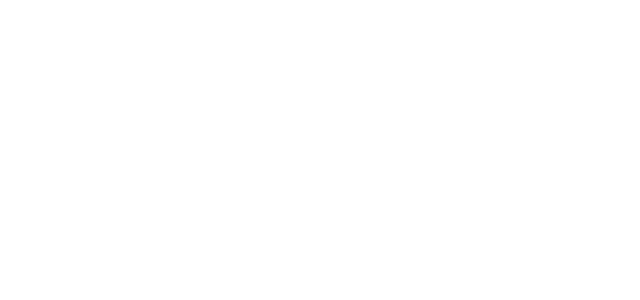
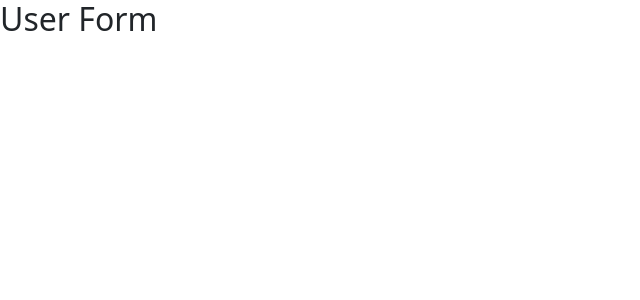
Before and after one commit to priyan1995/React-fundamenals, a React (Create React App) app: page /user-form in a window 1280 px wide. Shown: the top 300 px of the page, without its empty margins (0-640 px from the left). Built offline with nearby package versions, Linux system fonts and the light colour scheme.

Commit message:
components added for custom hooks

```diff
--- a/src/App.js
+++ b/src/App.js
@@ -17,6 +17,7 @@ import CardsList from './components/React-bootstrap/CardList';
 import LoginFormUi from './components/React-bootstrap/FormUi';
 import MaterialUiElements from './components/MaterialUi/MatirialUiElements';
 import { SlickSlider } from './components/Slick/SlickSlider';
+import { UserForm } from './components/User-form/UserForm';
 
 function App() {
 
@@ -80,6 +81,10 @@ function App() {
             <SlickSlider />
           </Route>
 
+          <Route path="/user-form">
+            <UserForm />
+          </Route>
+
 
 
         </Switch>
--- a/src/components/Home.js
+++ b/src/components/Home.js
@@ -37,6 +37,9 @@ export const Home = () => {
                     <li>
                         <Link to="/slick-slider">Slick Slider</Link>
                     </li>
+                    <li>
+                        <Link to="/user-form">User Form (Custom Hook)</Link>
+                    </li>
 
 
                 </ul>
--- /dev/null
+++ b/src/components/User-form/UserForm.jsx
@@ -0,0 +1,9 @@
+import React from 'react';
+
+export const UserForm = () => {
+    return(
+        <>
+        <h2>User Form</h2>
+        </>
+    )
+}
```
